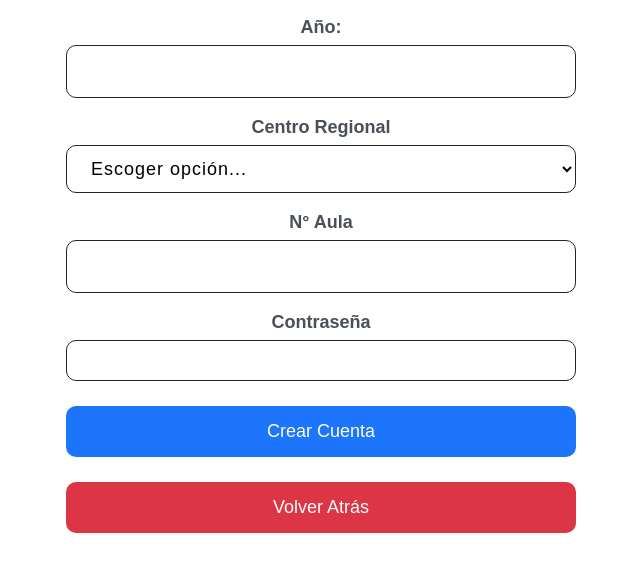
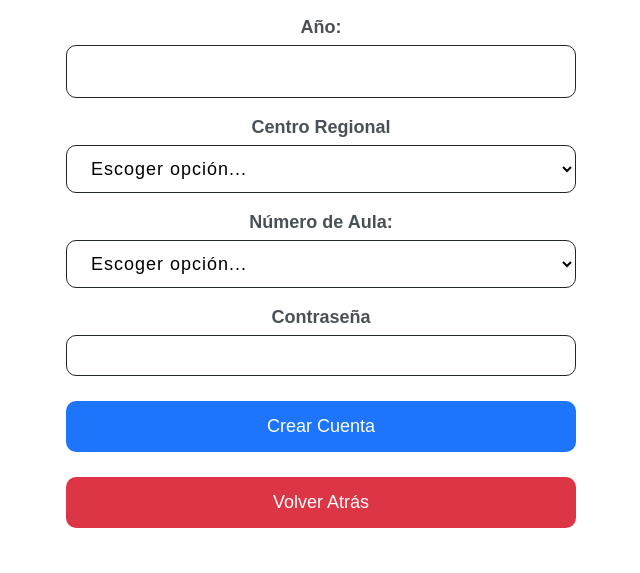
Before and after one commit to AngelaYermey/RegistrosBD, a PHP site: page /administrador/estudiante/formCrearcuentaEstudiante.php in a window 1280 px wide. Shown: the part 1115-1688 px from the top of the page, without its empty margins (319-959 px from the left). Run offline with PHP 8.4, Linux system fonts and the light colour scheme; the visitor is signed in with stand-in values (Sample User, id 1); tables that the repository leaves empty or names only in its code hold one stand-in row (values such as "Sample post"); some libraries are stand-ins or nearby versions.

Commit message:
continuación

```diff
--- a/administrador/estudiante/actualizar_estudiante.php
+++ b/administrador/estudiante/actualizar_estudiante.php
@@ -67,7 +67,7 @@ if (isset($_POST["btnModificar"])) {
         } else {
         ?>
             <div class="alert alert-warning" role="alert">
-                <?php echo "No se realizó ninguna actualización en el registro"; ?>
+                <?php echo "No se realizó ninguna actualización en el registro o ocurrio un error"; ?>
             </div>
         <?php
         }
--- a/administrador/estudiante/formCrearcuentaEstudiante.php
+++ b/administrador/estudiante/formCrearcuentaEstudiante.php
@@ -4,7 +4,7 @@ error_reporting(0);
 
 $validar = $_SESSION['usuario'];
 
-if ($validar == null || $validar = '') {
+if ($validar == null || $validar == '') {
     header("Location: ../../index.php");
     die();
 }
@@ -17,6 +17,10 @@ $conn = $conexion_obj->conectar();
 
 $query = "SELECT id_centroRegional, nombre_centro FROM centros_regionales";
 $result = $conn->query($query);
+
+// Consulta para obtener las aulas
+$queryAulas = "SELECT numero_aula, id_centroRegional FROM aula";
+$resultAulas = $conn->query($queryAulas);
 ?>
 <!DOCTYPE html>
 <html lang="en">
@@ -75,7 +79,7 @@ $result = $conn->query($query);
 
                         <div class="form-floating mb-3">
                             <label for="año">Año:</label>
-                            <input type="text" id="año" name="año" pattern="[1-5]" required>
+                            <input type="text" id="año" name="año" pattern="^[1-5]|(I|II|III|IV|V)$" title="Ingrese un número del I al V" required>
                         </div>
 
                         <div class="form-floating mb-3">
@@ -88,9 +92,16 @@ $result = $conn->query($query);
                             </select>
                         </div>
                         <div class="form-floating mb-3">
-                            <label for="aula">N° Aula</label>
-                            <input type="text" id="aula" name="aula" title="Por favor, ingrese el número del aula." required><br>
+                            <label for="numAula">Número de Aula:</label>
+                            <select id="aula" name="aula" class="form-select" required>
+                                <option value="">Escoger opción...</option>
+                                <?php while ($row = $resultAulas->fetch_assoc()) : ?>
+                                    <option value="<?php echo $row['numero_aula']; ?>"><?php echo $row['numero_aula']; ?></option>
+                                <?php endwhile; ?>
+                            </select>
                         </div>
+
+
                         <div class="form-floating mb-3">
                             <label for="pass">Contraseña</label>
                             <input type="password" id="pass" name="pass" class="form-control" data-form-pass required>
--- a/administrador/estudiante/tablaEstudiante.php
+++ b/administrador/estudiante/tablaEstudiante.php
@@ -43,7 +43,7 @@ if ($validar == null || $validar == '') {
                         <div class="col-md-4 mb-2 mb-md-0">
                             <div class="input-group">
                                 <input placeholder="Ingrese el dato que desee buscar" name="busqueda" type="search" class="form-control">
-                                <button type="submit" name="buscador" class="btn btn-primary">Buscar</button>
+                                <button type="submit" name="buscador" class="btn btn-primary" aria-label="Buscar estudiantes">Buscar</button>
                             </div>
                         </div>
                         <div class="col-md-4 text-md-end">
@@ -161,10 +161,7 @@ if ($validar == null || $validar == '') {
             </div>
         </section>
     </div>
-    <!-- fin de content -->
 
-    <!-- JS de Bootstrap (opcional, solo si necesitas funcionalidades como el cierre de las alertas) -->
-    <script src="https://cdn.jsdelivr.net/npm/bootstrap@5.3.0-alpha1/dist/js/bootstrap.bundle.min.js"></script>
     <!-- SweetAlert2 -->
     <script src="https://cdn.jsdelivr.net/npm/sweetalert2@11"></script>
     <script>
@@ -190,6 +187,7 @@ if ($validar == null || $validar == '') {
             });
         }
     </script>
+
     <footer class="footer">
         <?php
         include("../../menuFooter/footerA.html");
--- a/css/tabla.css
+++ b/css/tabla.css
@@ -12,13 +12,12 @@ body {
 }
 
 /* Estilo del Título */
-h2,
-.titulo {
+.container h2.titulo {
   color: #494a48; /* Mantener el color original del título */
   font-weight: 550;
   font-size: 1.8em;
   text-transform: uppercase;
-  margin-bottom: 24px;
+  margin-bottom: 20px;
   margin-top: 20px;
   text-align: center;
   border-bottom: 4px solid #0099ff;
```
Also changed, not shown: administrador/estudiante/registroEstudiante.php (+3 -4 lines), 1 other file.
